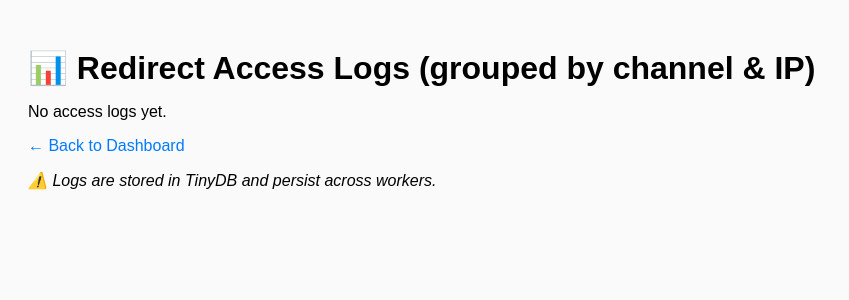
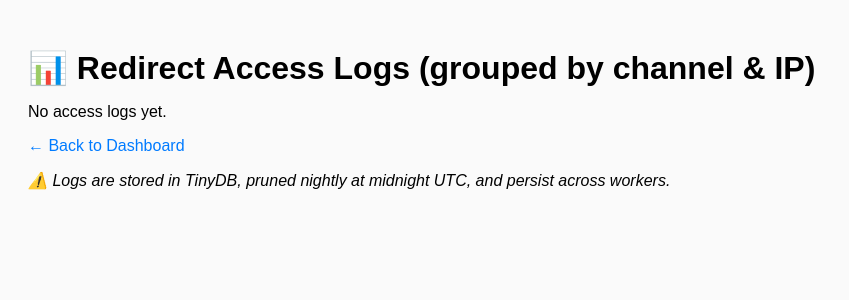
Before and after one commit to rocket6317/YouTube-Cache-And-Serve-Redirect_Url, a Flask app: page /dashboard/logs in a window 1280 px wide. Shown: the top 300 px of the page, without its empty margins (0-849 px from the left). Run offline with Flask 3, Linux system fonts and the light colour scheme; data that the repository does not hold is empty.

Commit message:
Update logs.html

```diff
--- a/templates/logs.html
+++ b/templates/logs.html
@@ -37,6 +37,6 @@
     {% endif %}
 
     <p><a href="/dashboard" class="back-link">← Back to Dashboard</a></p>
-    <em>⚠️ Logs are stored in TinyDB and persist across workers.</em>
+    <em>⚠️ Logs are stored in TinyDB, pruned nightly at midnight UTC, and persist across workers.</em>
 </body>
 </html>
```
